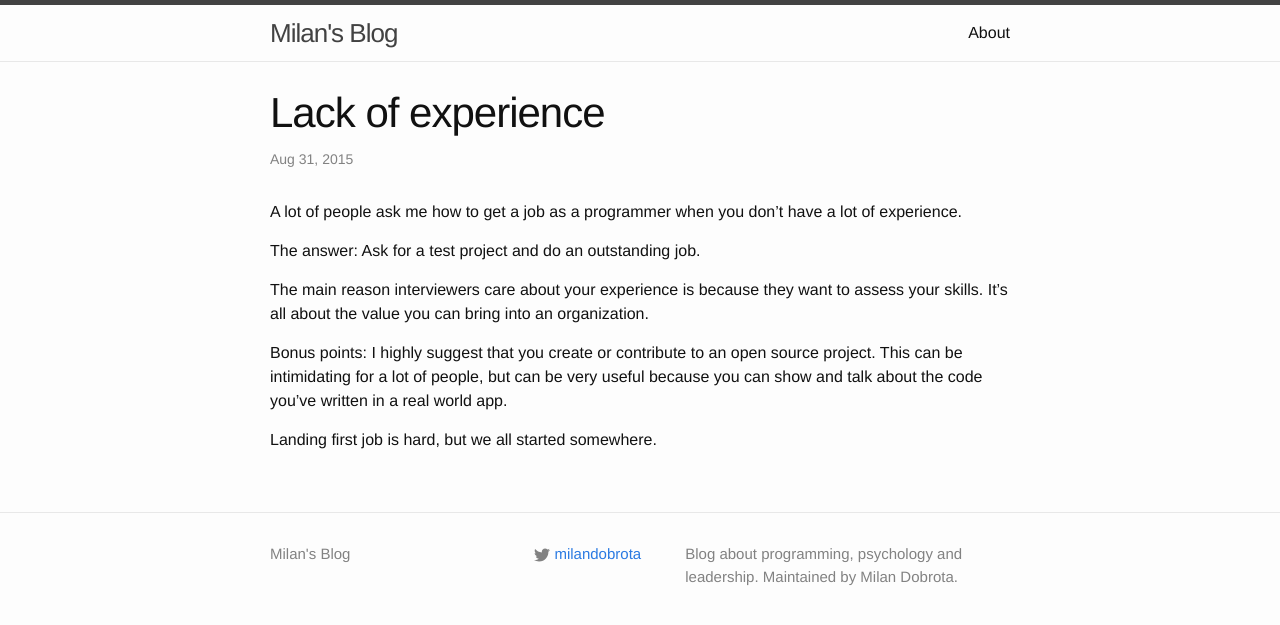
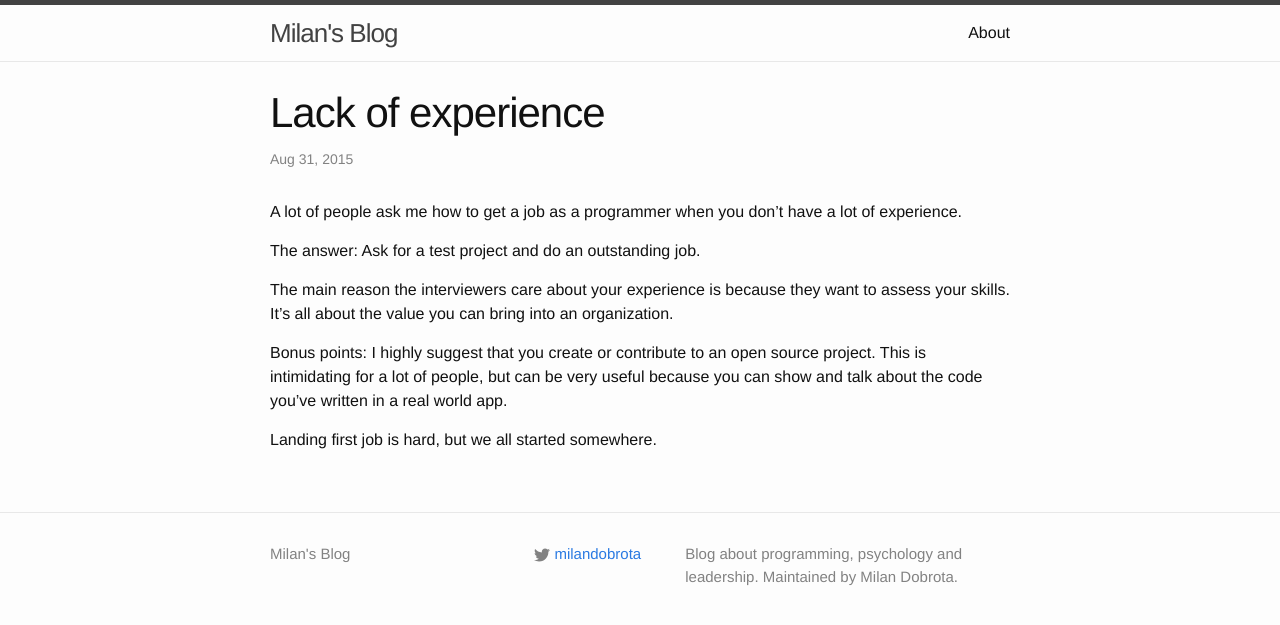
Before and after one commit to milandobrota/milandobrota.github.io, a Jekyll site: the page built from _posts/2015-08-31-lack-of-experience.md, in a window 1280 px wide. Shown: the top 625 px of the page. Built offline with Jekyll 4.4.1, drawn with Linux system fonts in a browser that asks for light colours.

Commit message:
wording changes

```diff
--- a/_posts/2015-08-31-lack-of-experience.md
+++ b/_posts/2015-08-31-lack-of-experience.md
@@ -8,8 +8,8 @@ A lot of people ask me how to get a job as a programmer when you don't have a lo
 
 The answer: Ask for a test project and do an outstanding job.
 
-The main reason interviewers care about your experience is because they want to assess your skills. It's all about the value you can bring into an organization.
+The main reason the interviewers care about your experience is because they want to assess your skills. It's all about the value you can bring into an organization.
 
-Bonus points: I highly suggest that you create or contribute to an open source project. This can be intimidating for a lot of people, but can be very useful because you can show and talk about the code you've written in a real world app.
+Bonus points: I highly suggest that you create or contribute to an open source project. This is intimidating for a lot of people, but can be very useful because you can show and talk about the code you've written in a real world app.
 
 Landing first job is hard, but we all started somewhere.
```
